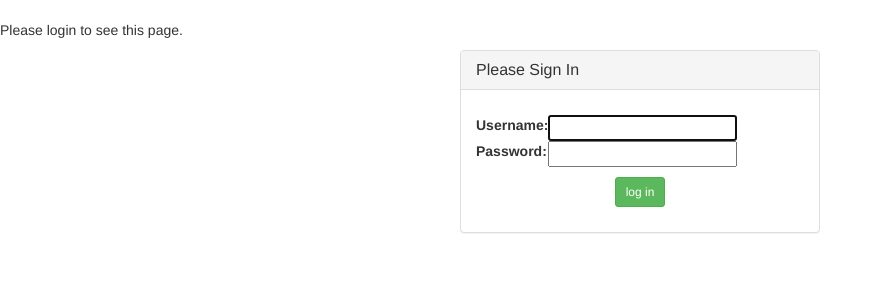
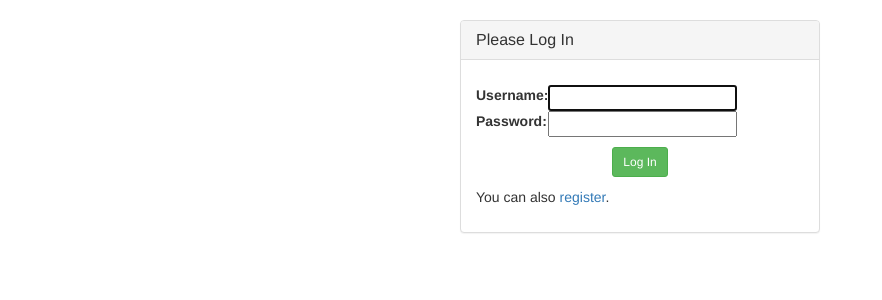
Before and after one commit to apm1467/mind-rate-server-docker, a Django app: page /login/?next=/ in a window 1280 px wide. Shown: the part 52-352 px from the top of the page, without its empty margins (0-882 px from the left). Run offline with Django 3.2, Linux system fonts and the light colour scheme; some libraries are stand-ins or nearby versions.

Commit message:
improve login and register templates

```diff
--- a/web/mind_rate_server/survey/templates/registration/login.html
+++ b/web/mind_rate_server/survey/templates/registration/login.html
@@ -2,27 +2,14 @@
 
 
 {% block content %}
-    {% if form.errors %}
-        <p>Your username and password didn't match. Please try again.</p>
-    {% endif %}
 
-    {% if next %}
-        {% if user.is_authenticated %}
-
-            <p>Your account doesn't have access to this page. To proceed,
-            please login with an account that has access.</p>
-        {% else %}
-
-            <p>Please login to see this page.</p>
-        {% endif %}
-    {% endif %}
 
     <div class="container">
         <div class="row">
             <div class="col-md-4 col-md-offset-4">
                 <div class="login-panel panel panel-default">
                     <div class="panel-heading">
-                        <h3 class="panel-title">Please Sign In</h3>
+                        <h3 class="panel-title">Please Log In</h3>
                     </div>
                     <div class="panel-body">
                         <form method="post" action="{% url 'login' %}">
@@ -42,11 +29,21 @@
                             </p>
                             <p class="bs-component">
                                 <center>
-                                    <input class="btn btn-success btn-sm" type="submit" value="log in" />
+                                    <input class="btn btn-success btn-sm" type="submit" value="Log In" />
                                 </center>
                             </p>
                             <input type="hidden" name="next" value="{{ next }}" />
                         </form>
+
+                        {% if form.errors %}
+                            <h4>Form Error</h4>
+                            <p>Your username and password didn't match. Please try again.</p>
+                        {% endif %}
+
+                        {% if not user.is_authenticated %}
+                            <p>You can also <a href="{% url 'registration_register' %}">register</a>.</p>
+                        {% endif %}
+
                     </div>
                 </div>
             </div>
--- a/web/mind_rate_server/urls.py
+++ b/web/mind_rate_server/urls.py
@@ -16,15 +16,18 @@ Including another URLconf
 from django.conf.urls import url, include
 from django.contrib import admin
 from django.contrib.auth import views as auth_views
-from django.contrib.auth.forms import UserCreationForm
 from mind_rate_server.survey.forms import LoginForm
+from registration.views import RegistrationView
+
 
 urlpatterns = [
     url(r'', include('mind_rate_server.survey.urls')),
 
     url(r'^admin/', admin.site.urls),
 
-    url(r'^accounts/', include('registration.backends.simple.urls')),
+    # url(r'', include('registration.backends.simple.urls')),
+
+    url(r'^register/$', RegistrationView.as_view(), name='registration_register'),
 
     # url(r'^signup/$', auth_views.login, {'template_name': 'registration/signup.html',
     #                                     'authentication_form': UserCreationForm}, name='signup'),
```
Also changed, not shown: web/mind_rate_server/survey/templates/registration/registration_form.html (+7 -3 lines).
